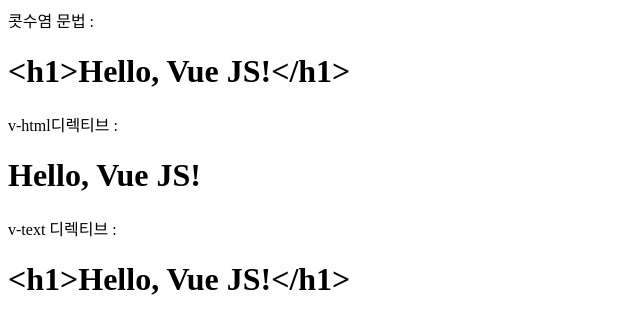
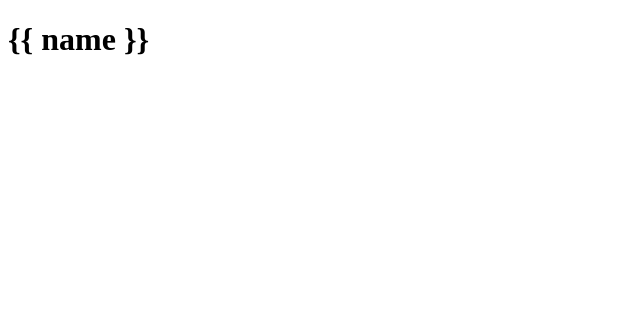
Before and after one commit to DAYEONLEE94/Vue.js, a Vue app in the folder 02/: page / in a window 1280 px wide. Shown: the top 332 px of the page, without its empty margins (0-640 px from the left). Built offline with nearby package versions, Linux system fonts and the light colour scheme.

Commit message:
v-pre 디렉티브 사용

```diff
--- a/02/src/App.vue
+++ b/02/src/App.vue
@@ -10,8 +10,6 @@
 };
 </script>
 <template>
-  콧수염 문법 : <h1>{{ message }}</h1>
-  v-html디렉티브 : <div v-html="message"></div>
-  v-text 디렉티브 : <h1 v-text="message"></h1>
+ <h1 v-pre>{{ name }}</h1>
 </template>
 <style></style>
```
